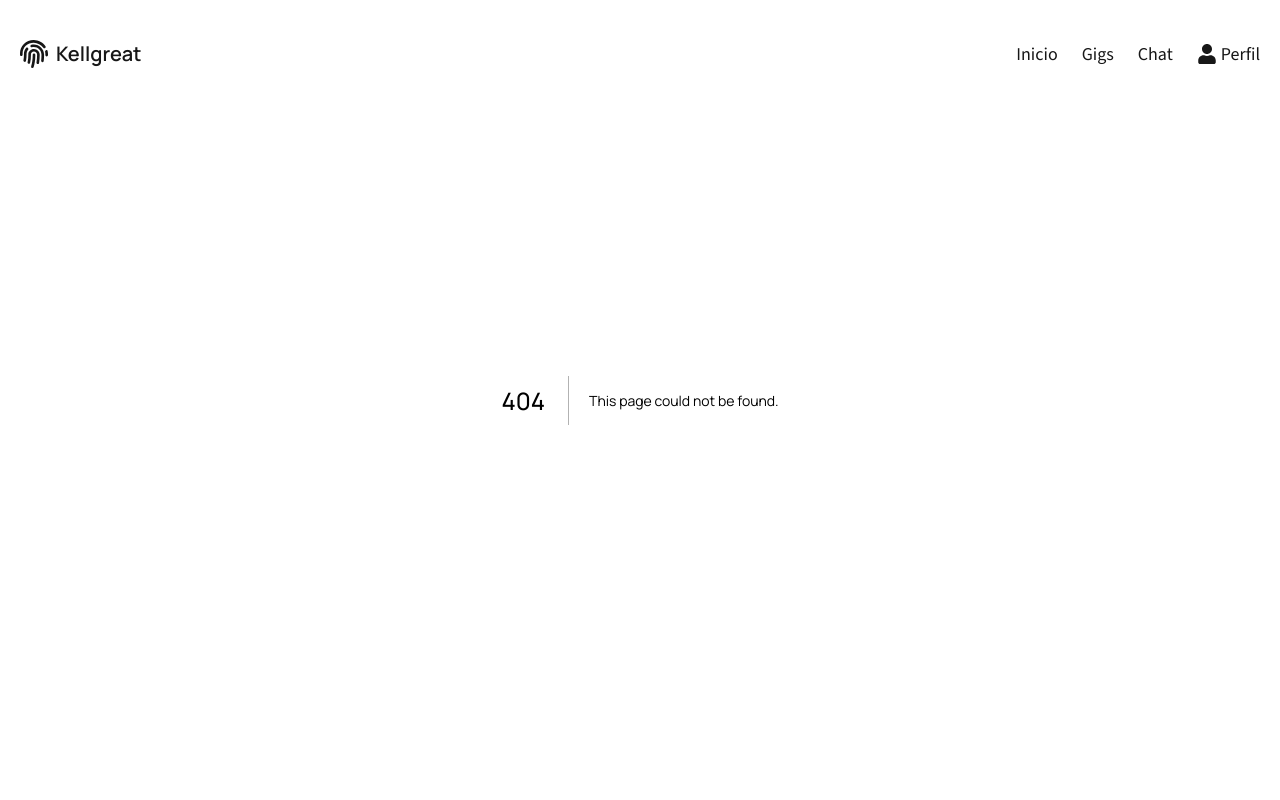
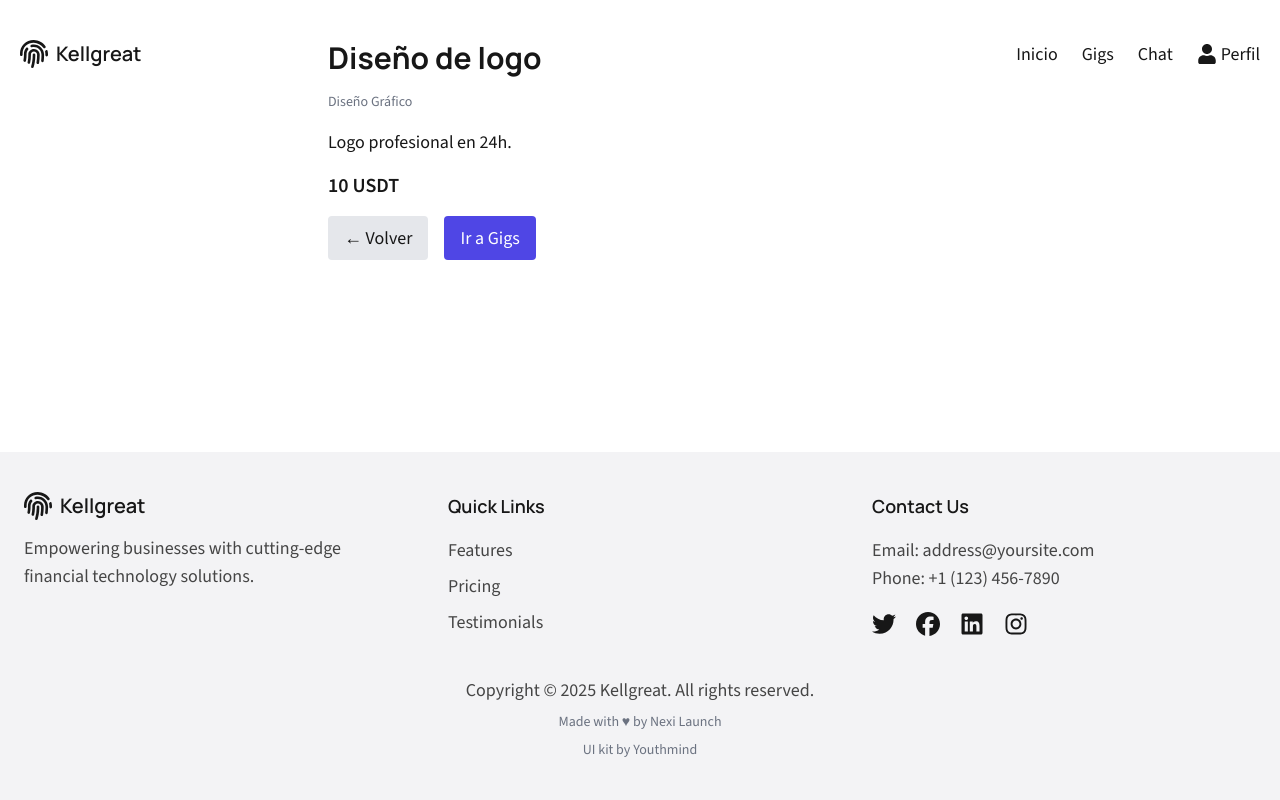
Before and after one commit to kelvingarciagarcia952-dotcom/finwise-saas-landing-page, a Next.js app: page /gigs/1 in a window 1280 px wide. Before the commit this address had no page. Shown: the top 800 px of the page. Built offline with nearby package versions, Linux system fonts and the light colour scheme.

Commit message:
Create page.tsx

```diff
--- /dev/null
+++ b/src/app/gigs/[id]/page.tsx
@@ -0,0 +1,67 @@
+// src/app/gigs/[id]/page.tsx
+'use client';
+
+import React, { useEffect, useState } from 'react';
+import { useParams, useRouter } from 'next/navigation';
+import Link from 'next/link';
+
+interface Gig {
+  id: string;
+  title: string;
+  description: string;
+  price: string;
+  category: string;
+}
+
+// Repite aquí tus datos estáticos o impórtalos si los tienes en un módulo
+const staticGigs: Gig[] = [
+  { id: '1', title: 'Diseño de logo', description: 'Logo profesional en 24h.', price: '10 USDT', category: 'Diseño Gráfico' },
+  { id: '2', title: 'Desarrollo Web', description: 'Landing page en Next.js.', price: '20 USDT', category: 'Desarrollo Web' },
+  { id: '3', title: 'Gestión de redes', description: 'Plan mensual de community manager.', price: '15 USDT', category: 'Marketing Digital' },
+];
+
+export default function GigDetailPage() {
+  const { id } = useParams();
+  const router = useRouter();
+  const [gig, setGig] = useState<Gig | null>(null);
+
+  useEffect(() => {
+    const stored = localStorage.getItem('userGigs');
+    const userGigs: Gig[] = stored ? JSON.parse(stored) : [];
+    const allGigs = [...userGigs, ...staticGigs];
+    const found = allGigs.find(g => g.id === id);
+    if (!found) {
+      router.push('/gigs');
+    } else {
+      setGig(found);
+    }
+  }, [id, router]);
+
+  if (!gig) {
+    return <div className="p-6 text-center">Cargando gig…</div>;
+  }
+
+  return (
+    <div className="max-w-2xl mx-auto py-10 px-6 space-y-4">
+      <h1 className="text-3xl font-bold">{gig.title}</h1>
+      <p className="text-sm text-gray-500">{gig.category}</p>
+      <p className="mt-4">{gig.description}</p>
+      <span className="block mt-6 text-xl font-semibold">{gig.price}</span>
+
+      <div className="mt-8 flex gap-4">
+        <button
+          onClick={() => router.back()}
+          className="px-4 py-2 bg-gray-200 rounded hover:bg-gray-300"
+        >
+          ← Volver
+        </button>
+        <Link
+          href="/gigs"
+          className="px-4 py-2 bg-indigo-600 text-white rounded hover:bg-indigo-700"
+        >
+          Ir a Gigs
+        </Link>
+      </div>
+    </div>
+  );
+    }
```
